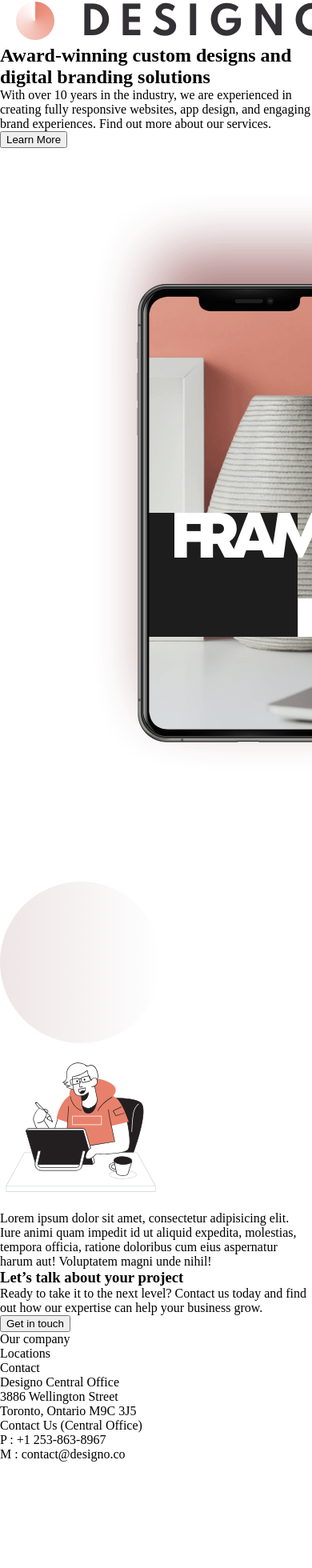
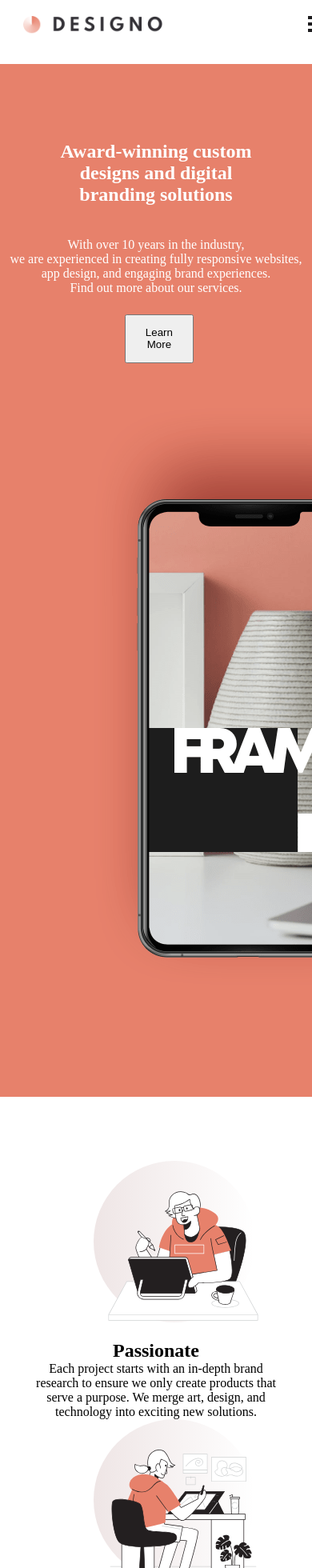
Before and after one commit to Excerity/Designo, a React (Create React App) app in the folder client/: page / in a window 390 px wide. Shown: the part 28-1988 px from the top of the page at 80% size. Before the commit the page ends 1855 px from the top, so only its background shows below. Built offline with nearby package versions, Linux system fonts and the light colour scheme.

Commit message:
Mobile Home MidPage

```diff
--- a/client/src/App.js
+++ b/client/src/App.js
@@ -1,10 +1,9 @@
 import './index.css';
-import Navbar from './components/Navbar'
-import Body from './components/Body';
-import MidPage from './components/MidPage';
-import AboveFooter from './components/AboveFooter';
-import Footer from './components/Footer';
-
+import Navbar from './components/Mobile_Home/Navbar'
+import Body from './components/Mobile_Home/Body';
+import MidPage from './components/Mobile_Home/MidPage';
+import AboveFooter from './components/Mobile_Home/AboveFooter';
+import Footer from './components/Mobile_Home/Footer';
 
 
 function App() {
@@ -12,7 +11,12 @@ function App() {
     <div className="App">
       <Navbar />
       <Body />
-      <MidPage />
+      <MidPage
+  Passionate='./images/illustration-passionate.svg'
+   Resourceful='./images/illustration-resourceful.svg'
+   Friendly='./images/illustration-friendly.svg'
+     Circle='/images/bg-pattern-small-circle.svg'
+     />
       <AboveFooter />
       <Footer />
     </div>
--- a/client/src/components/Body.css
+++ b/client/src/components/Body.css
@@ -0,0 +1,25 @@
+.Body__ {
+  background-color: #e7816b;
+}
+
+.Body__Header {
+  padding-top: 4em;
+  margin-top: 1.5em;
+  text-align: center;
+  color: #FFFFFF;
+}
+
+.Body__Paragraph {
+  margin-top: 2.5em;
+  text-align: center;
+  color: #FFFFFF;
+}
+
+
+.Body__Button {
+  margin-top: 1.8em;
+  text-align: center;
+  width: 22%;
+  padding: 1em;
+  margin-left: 40%;
+}
--- a/client/src/components/Body.js
+++ /dev/null
@@ -1,23 +0,0 @@
-import React from 'react'
-import './Body'
-
-function Body() {
-    return (
-        <div>
-            <h2>
-            Award-winning custom designs and digital branding solutions
-            </h2>
-
-        <p>
-        With over 10 years in the industry, we are experienced in creating fully responsive websites, app design,
-  and engaging brand experiences. Find out more about our services.
-        </p>
-
-        <button>Learn More</button>
-
-        <img src="/images/image-hero-phone.png" alt=""/>
-        </div>
-    )
-}
-
-export default Body
--- /dev/null
+++ b/client/src/components/MidPage.css
@@ -0,0 +1,18 @@
+.MidPage {
+  margin-top: 5em;
+  margin-bottom: 10em;
+}
+
+.MidPage__Picture {
+  /* display: absolute; */
+  margin-top: -15em;
+  margin-left: 8em;
+}
+
+.circle {
+  margin-left: 30%;
+}
+
+.MidPage__Paragraph {
+  text-align: center;
+}
--- a/client/src/components/MidPage.js
+++ /dev/null
@@ -1,21 +0,0 @@
-import React from 'react'
-
-function MidPage() {
-    return (
-        <div>
-                    <div className=''>
-<div className="circle">
-    <img src="/images/bg-pattern-small-circle.svg" alt=""/>
-
-</div>
-
-<img src="/images/illustration-passionate.svg" alt=""/>
-
-        <p>Lorem ipsum dolor sit amet, consectetur adipisicing elit. Iure animi quam impedit id ut aliquid expedita, molestias, tempora officia, ratione doloribus cum eius aspernatur harum aut! Voluptatem magni unde nihil!</p>
-</div>
-
-        </div>
-    )
-}
-
-export default MidPage
--- /dev/null
+++ b/client/src/components/Mobile_Home/Body.js
@@ -0,0 +1,29 @@
+import React from 'react'
+import '../Body.css'
+
+function Body() {
+    return (
+        <div className='Body__'>
+            <h2 className='Body__Header'>
+           <div>Award-winning custom </div>
+            <div>designs and digital </div>
+            <div>branding solutions</div>
+
+            </h2>
+
+        <p className='Body__Paragraph'>
+        <p> With over 10 years in the industry,</p>
+        <p>we are experienced in creating fully responsive websites,</p>
+        <p>app design, and engaging brand experiences. </p>
+        <p>Find out more about our services.</p>
+
+        </p>
+
+        <button className='Body__Button'>Learn More</button>
+
+        <img src="/images/image-hero-phone.png" alt=""/>
+        </div>
+    )
+}
+
+export default Body
--- /dev/null
+++ b/client/src/components/Mobile_Home/MidPage.js
@@ -0,0 +1,61 @@
+import React from 'react'
+import '../MidPage.css'
+
+function MidPage({ Passionate, Friendly, Resourceful, Circle }) {
+    return (
+        <div className='MidPage'>
+
+<div className="circle">
+    <img src={Circle} alt=""/>
+
+</div>
+
+<img className='MidPage__Picture' src={Passionate} alt=""/>
+        <div className='MidPage__Paragraph'>
+        <h2>Passionate</h2>
+        <p>Each project starts with an in-depth brand</p>
+         <p>research to ensure we only create products that</p>
+         <p> serve a purpose. We merge art, design, and</p>
+        <p>technology into exciting new solutions.</p>
+        </div>
+
+
+
+<div className="circle">
+    <img src={Circle}alt=""/>
+
+</div>
+
+<img className='MidPage__Picture' src={Resourceful} alt=""/>
+
+            <div className='MidPage__Paragraph'>
+            <h2>Resourceful</h2>
+              <p>Everything that we do has a strategic purpose.</p>
+              <p>We use an agile approach in all of our projects</p>
+              <p>and value customer collaboration. It guarantees</p>
+              <p>superior results that fulfill our clients’ needs.</p>
+            </div>
+
+                <div className="circle">
+    <img src={Circle} alt=""/>
+
+</div>
+
+<img className='MidPage__Picture' src={Friendly} alt=""/>
+
+            <div className='MidPage__Paragraph'>
+            <h2>Friendly</h2>
+                <p>We are a group of enthusiastic folks who know how</p>
+                <p>how to put people first. Our success depends</p>
+                <p>on our customers, and we strive to give them</p>
+                <p>the best experience a company can provide.</p>
+            </div>
+
+
+
+        </div>
+
+    )
+}
+
+export default MidPage
--- a/client/src/components/Navbar.js
+++ b/client/src/components/Mobile_Home/Navbar.js
@@ -3,7 +3,7 @@ import Button from '@material-ui/core/Button';
 import Menu from '@material-ui/core/Menu';
 import MenuItem from '@material-ui/core/MenuItem';
 // import darkLogo from './images/logo-dark.png'
-import './Navbar.css'
+import '../Navbar.css'
 
 
 function Navbar() {
@@ -11,9 +11,9 @@ function Navbar() {
 
     return (
         <div className='nav'>
-             <img src="/images/darkLogo.png" alt=""/>
+             <img className='Logo' src="/images/darkLogo.png" alt=""/>
 
-            <svg width="24" height="20" xmlns="http://www.w3.org/2000/svg"><g fill="#1D1C1E" fill-rule="evenodd"><path d="M0 0h24v4H0zM0 8h24v4H0zM0 16h24v4H0z"/></g></svg>
+            <svg className='Hamburger' width="24" height="20" xmlns="http://www.w3.org/2000/svg"><g fill="#1D1C1E" fill-rule="evenodd"><path d="M0 0h24v4H0zM0 8h24v4H0zM0 16h24v4H0z"/></g></svg>
 
         </div>
 
--- a/client/src/components/Navbar.css
+++ b/client/src/components/Navbar.css
@@ -1,11 +1,15 @@
 .nav {
     display: flex;
-    margin-top: 30px;
-    margin-left: 20px;
+    margin-top: 3em;
+    margin-left: 1.8em;
+
 }
 
 
+.Hamburger{
+    margin-left: 11em;
+}
 
-nav > svg {
-
+.Logo {
+    width: 50%;
 }
```
Also changed, not shown: client/public/images/illustration-resourceful.svg (added), client/src/components/Mobile_Home/AboveFooter.js (renamed from client/src/components/AboveFooter.js), client/src/components/Mobile_Home/DesignSection.js (renamed from client/src/components/DesignSection.js), client/src/components/Mobile_Home/Footer.js (renamed from client/src/components/Footer.js), 1 other file (tests, documents, lock files or other folders).
